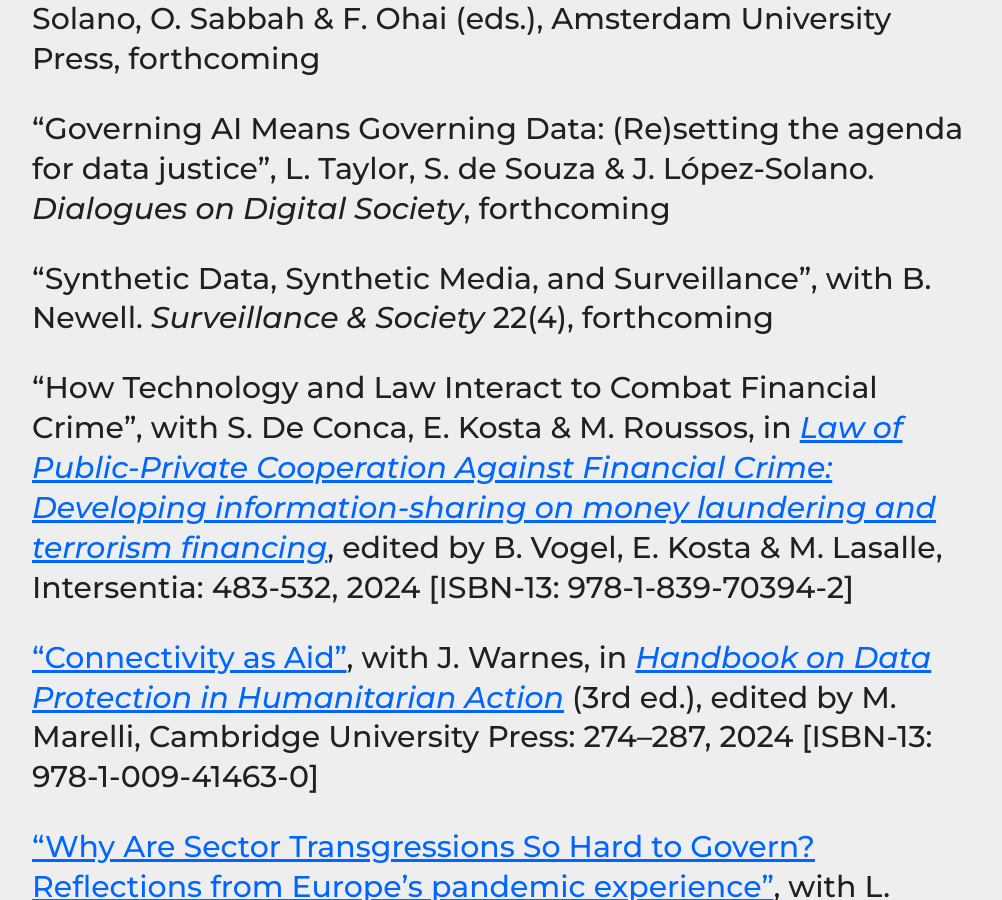
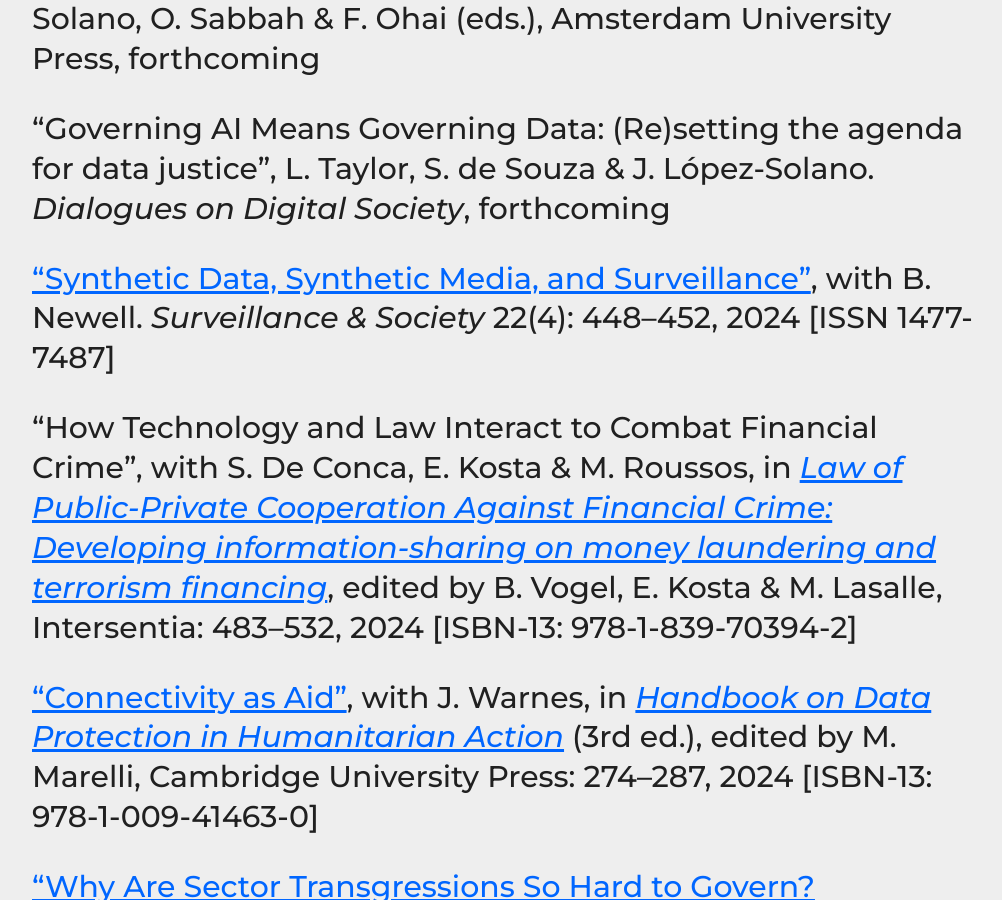
Before and after one commit to haroonalrasheed/641a, a Jekyll site: the page built from selected-publications/index.md, in a window 1280 px wide and 900 px high, scrolled down 429 px. Shown: the whole window, without its empty margins (132-1134 px from the left). Built offline with Jekyll 4.4.1, drawn with Linux system fonts in a browser that asks for light colours.

Commit message:
Update index.md

```diff
--- a/selected-publications/index.md
+++ b/selected-publications/index.md
@@ -10,10 +10,10 @@ _[Contact me](mailto:a.k.martin@alumni.lse.ac.uk) for copies of articles/chapter
 
 "Governing AI Means Governing Data: (Re)setting the agenda for data justice", L. Taylor, S. de Souza & J. López-Solano. _Dialogues on Digital Society_, forthcoming
 
-"Synthetic Data, Synthetic Media, and Surveillance", with B. Newell. _Surveillance & Society_ 22(4), forthcoming
+["Synthetic Data, Synthetic Media, and Surveillance"](https://ojs.library.queensu.ca/index.php/surveillance-and-society/article/view/18334/11973), with B. Newell. _Surveillance & Society_ 22(4): 448–452, 2024 [ISSN 1477-7487]
 
 “How Technology and Law Interact to Combat Financial Crime”, with S. De Conca, E. Kosta & M. Roussos, in [_Law of Public-Private Cooperation Against Financial Crime:
-Developing information-sharing on money laundering and terrorism financing_](https://www.larcier-intersentia.com/en/law-public-private-cooperation-financial-crime-9781839704666.html), edited by B. Vogel, E. Kosta & M. Lasalle, Intersentia: 483-532, 2024 [ISBN-13: 978-1-839-70394-2]
+Developing information-sharing on money laundering and terrorism financing_](https://www.larcier-intersentia.com/en/law-public-private-cooperation-financial-crime-9781839704666.html), edited by B. Vogel, E. Kosta & M. Lasalle, Intersentia: 483–532, 2024 [ISBN-13: 978-1-839-70394-2]
 
 ["Connectivity as Aid"](https://doi.org/10.1017/9781009414630.021), with J. Warnes, in [_Handbook on Data Protection in Humanitarian Action_](https://www.cambridge.org/core/books/handbook-on-data-protection-in-humanitarian-action/025CE3DFD1FAD908DD1412C20E49F955) (3rd ed.), edited by M. Marelli, Cambridge University Press: 274–287, 2024 [ISBN-13: 978-1-009-41463-0]
 
```
